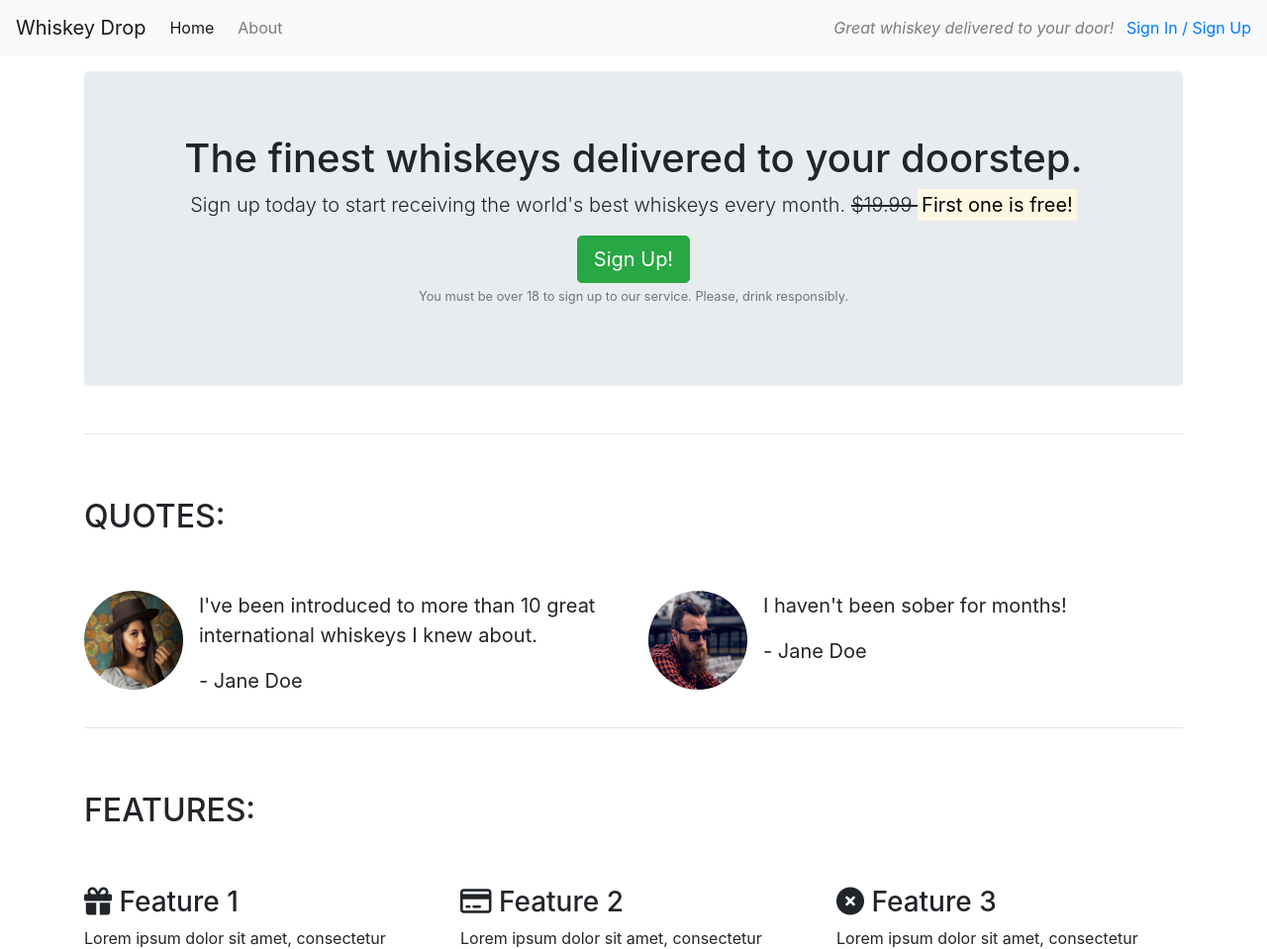
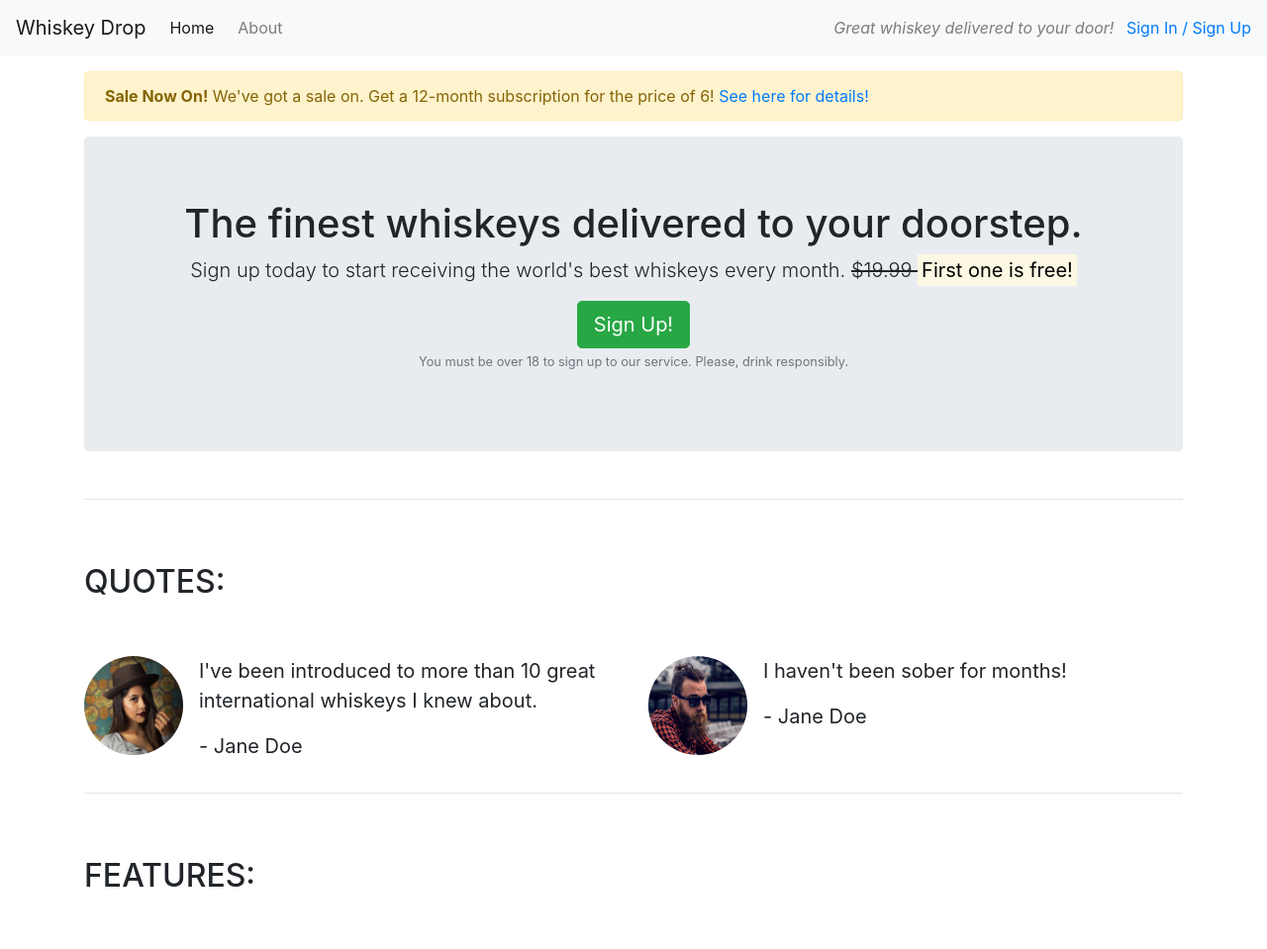
Before and after one commit to antalmelinda1116/bootstrap4, a plain HTML site: page index.html in a window 1280 px wide. Shown: the top 959 px of the page at 99% size. Drawn offline with nearby package versions, Linux system fonts and the light colour scheme.

Commit message:
adding an alert line

```diff
--- a/index.html
+++ b/index.html
@@ -22,6 +22,13 @@
         </div>
     </nav>
     <article class="container mt-3">
+        <div class="row d-none d-sm-block">
+            <div class="col-12">
+                <div class="alert alert-warning">
+                    <strong>Sale Now On!</strong> We've got a sale on. Get a 12-month subscription for the price of 6! <a href="">See here for details!</a>
+                </div>
+            </div>
+        </div>
         <div class="row">
             <div class="col-12">
                 <section class="callout jumbotron text-center">
@@ -85,21 +92,21 @@
             <div class="row">
                 <div class="col-12 col-md-6 col-lg-4">
                     <div class="feature">
-                        <h3><i class="fas fa-gift"></i> Feature 1</h3>
+                        <h3><i class="fas fa-gift d-none d-sm-inline"></i> Feature 1 <span class="badge badge-success">NEW!</span></h3>
                         <p>Lorem ipsum dolor sit amet, consectetur adipiscing elit, sed do eiusmod tempor incididunt ut labore et dolore magna aliqua. Ut enim ad minim veniam, quis nostrud exercitation ullamco laboris nisi ut aliquip ex ea commodo consequat. Duis aute irure dolor in reprehenderit in voluptate velit esse cillum dolore eu fugiat nulla pariatur. Excepteur sint occaecat cupidatat non proident, sunt in culpa qui officia deserunt mollit anim id est laborum.</p>
                         <p><a class="btn btn-sm btn-light" href="">Read More</a></p>
                     </div>
                 </div>
                 <div class="col-12 col-md-6 col-lg-4">
                     <div class="feature">
-                        <h3><i class="far fa-credit-card"></i> Feature 2</h3>
+                        <h3><i class="far fa-credit-card d-none d-sm-inline"></i> Feature 2</h3>
                         <p>Lorem ipsum dolor sit amet, consectetur adipiscing elit, sed do eiusmod tempor incididunt ut labore et dolore magna aliqua. Ut enim ad minim veniam, quis nostrud exercitation ullamco laboris nisi ut aliquip ex ea commodo consequat. Duis aute irure dolor in reprehenderit in voluptate velit esse cillum dolore eu fugiat nulla pariatur. Excepteur sint occaecat cupidatat non proident, sunt in culpa qui officia deserunt mollit anim id est laborum.</p>
                         <p><a class="btn btn-sm btn-light" href="">Read More</a></p>
                     </div>
                 </div>
                 <div class="col-12 d-md-none d-lg-block col-lg-4">
                     <div class="feature">
-                        <h3><i class="fas fa-times-circle"></i> Feature 3</h3>
+                        <h3><i class="fas fa-times-circle d-none d-sm-inline"></i> Feature 3</h3>
                         <p>Lorem ipsum dolor sit amet, consectetur adipiscing elit, sed do eiusmod tempor incididunt ut labore et dolore magna aliqua. Ut enim ad minim veniam, quis nostrud exercitation ullamco laboris nisi ut aliquip ex ea commodo consequat. Duis aute irure dolor in reprehenderit in voluptate velit esse cillum dolore eu fugiat nulla pariatur. Excepteur sint occaecat cupidatat non proident, sunt in culpa qui officia deserunt mollit anim id est laborum.</p>
                         <p><a class="btn btn-sm btn-light" href="">Read More</a></p>
                     </div>
```
